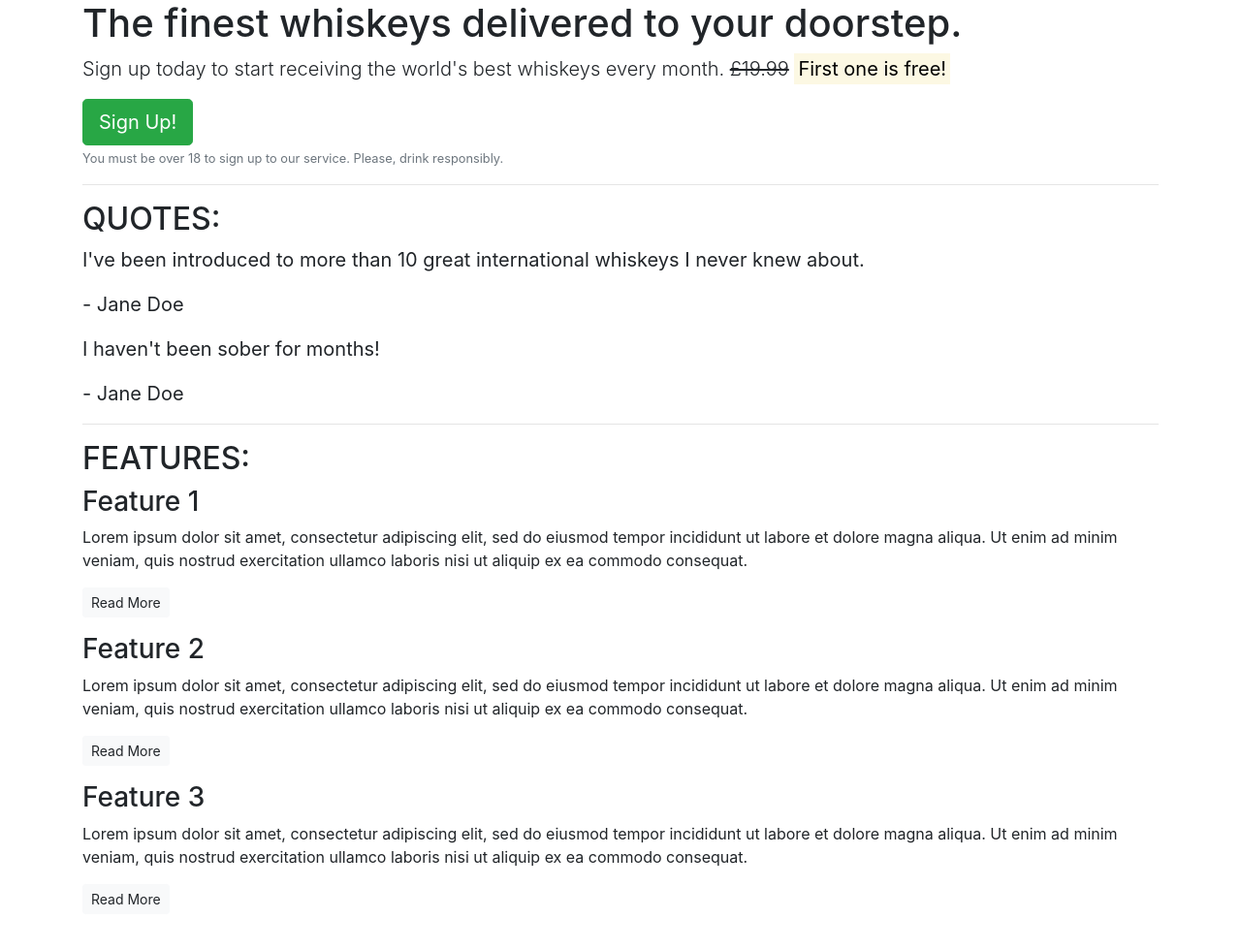
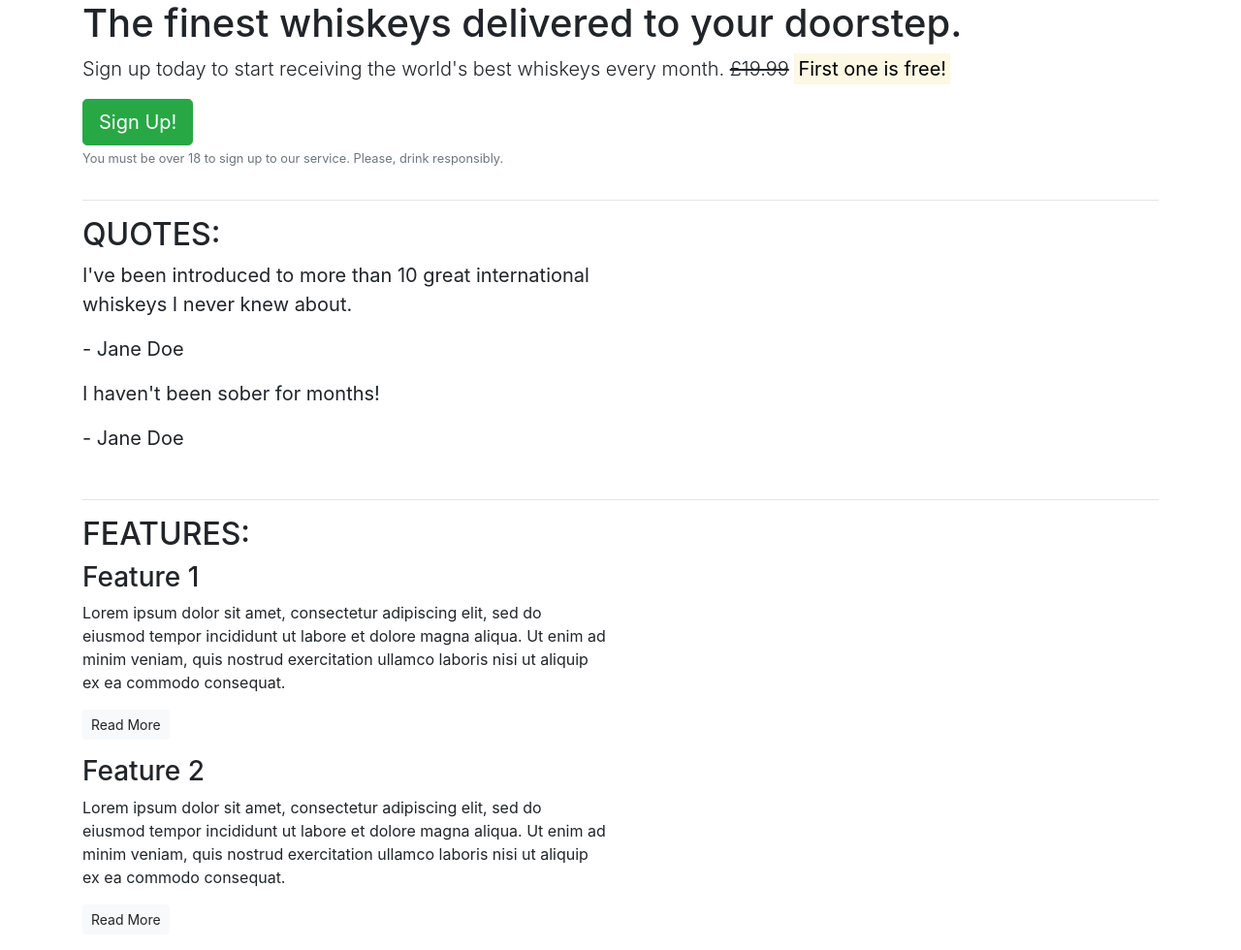
Before and after one commit to Swetlanda/Bootstrap, a plain HTML site: page index.html in a window 1280 px wide. Shown: the whole page at 97% size. Before the commit the page ends 959 px from the top, so only its background shows below. Drawn offline with nearby package versions, Linux system fonts and the light colour scheme.

Commit message:
Add Grid structure

```diff
--- a/index.html
+++ b/index.html
@@ -12,48 +12,80 @@
 <body>
     <article class="container">
         <!-- Callout -->
+        <div class="row">
+            <div class="col-12">
         <section class="callout">
             <h1>The finest whiskeys delivered to your doorstep.</h1>
             <p class="lead">Sign up today to start receiving the world's best whiskeys every month. <s>£19.99</s> <strong> <mark> First one is free! </mark></strong></p>
             <button class="btn btn-success btn-lg">Sign Up!</button>
             <p class="text-muted"><small>You must be over 18 to sign up to our service. Please, drink responsibly.</small></p>
         </section>
+        </div>
+        </div>
         <!-- /.callout -->
         <hr>
 
         <!-- Quotes -->
         <section class="quotes">
+        <div class="row">
+            <div class="col-12">
             <h2 class="text-uppercase">Quotes:</h2>
+        </div>
+        </div>
+        <div class="row">
+            <div class="col-12 col-md-6" >
             <blockquote class="blockquote">
                 <p>I've been introduced to more than 10 great international whiskeys I never knew about.</p>
                 <p>- Jane Doe</p>
             </blockquote>
+        </div>
+        </div>
+        <div class="row">
             <blockquote class="blockquote">
+                <div class="col-12">
                 <p>I haven't been sober for months!</p>
                 <p>- Jane Doe</p>
             </blockquote>
+        </div>
+        </div>
         </section>
         <!-- /.quotes -->
         <hr>
 
         <!-- Features -->
         <section class="features">
+            <div class="row">
+                <div class="col-12">
             <h2 class="text-uppercase">Features:</h2>
+        </div>
+        </div>
+        <div class="row">
+            <div class="col-12 col-md-6">
             <div class="feature">
                 <h3>Feature 1</h3>
                 <p>Lorem ipsum dolor sit amet, consectetur adipiscing elit, sed do eiusmod tempor incididunt ut labore et dolore magna aliqua. Ut enim ad minim veniam, quis nostrud exercitation ullamco laboris nisi ut aliquip ex ea commodo consequat.</p>
                 <p><a class="btn btn-sm btn-light" href="">Read More</a></p>
             </div>
+        </div>
+        </div>
+        <div class="row">
+            <div class="col-12 col-md-6">
             <div class="feature">
                 <h3>Feature 2</h3>
                 <p>Lorem ipsum dolor sit amet, consectetur adipiscing elit, sed do eiusmod tempor incididunt ut labore et dolore magna aliqua. Ut enim ad minim veniam, quis nostrud exercitation ullamco laboris nisi ut aliquip ex ea commodo consequat.</p>
                 <p><a class="btn btn-sm btn-light" href="">Read More</a></p>
             </div>
+        </div>
+        </div>
+        <div class="row">
+            <div class="col-12 d-md-none">
             <div class="feature">
                 <h3>Feature 3</h3>
                 <p>Lorem ipsum dolor sit amet, consectetur adipiscing elit, sed do eiusmod tempor incididunt ut labore et dolore magna aliqua. Ut enim ad minim veniam, quis nostrud exercitation ullamco laboris nisi ut aliquip ex ea commodo consequat.</p>
                 <p><a class="btn btn-sm btn-light" href="">Read More</a></p>
             </div>
+        </div>
+        </div>
         </section>
         <!-- /.features -->
     </article>
```
